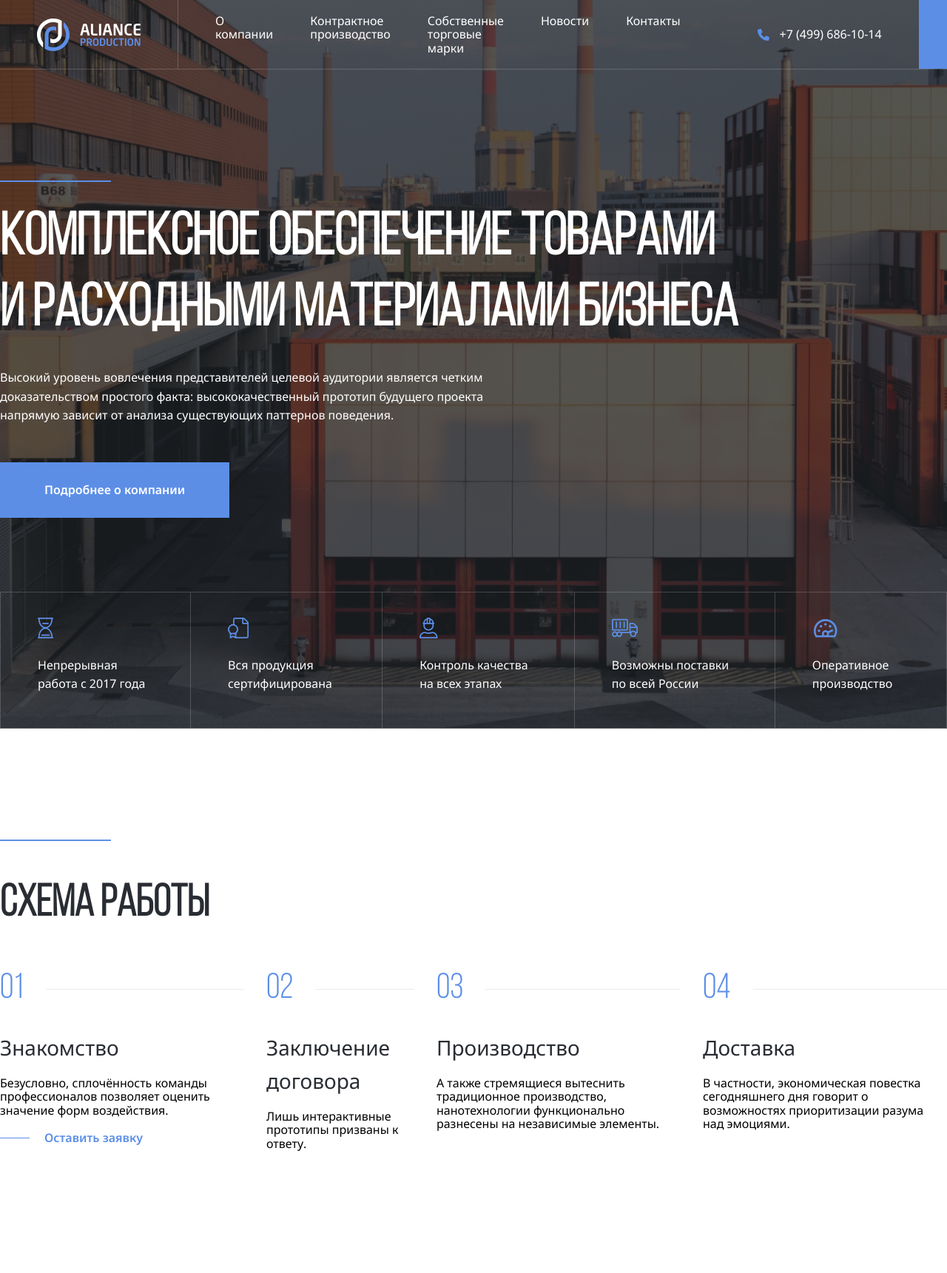
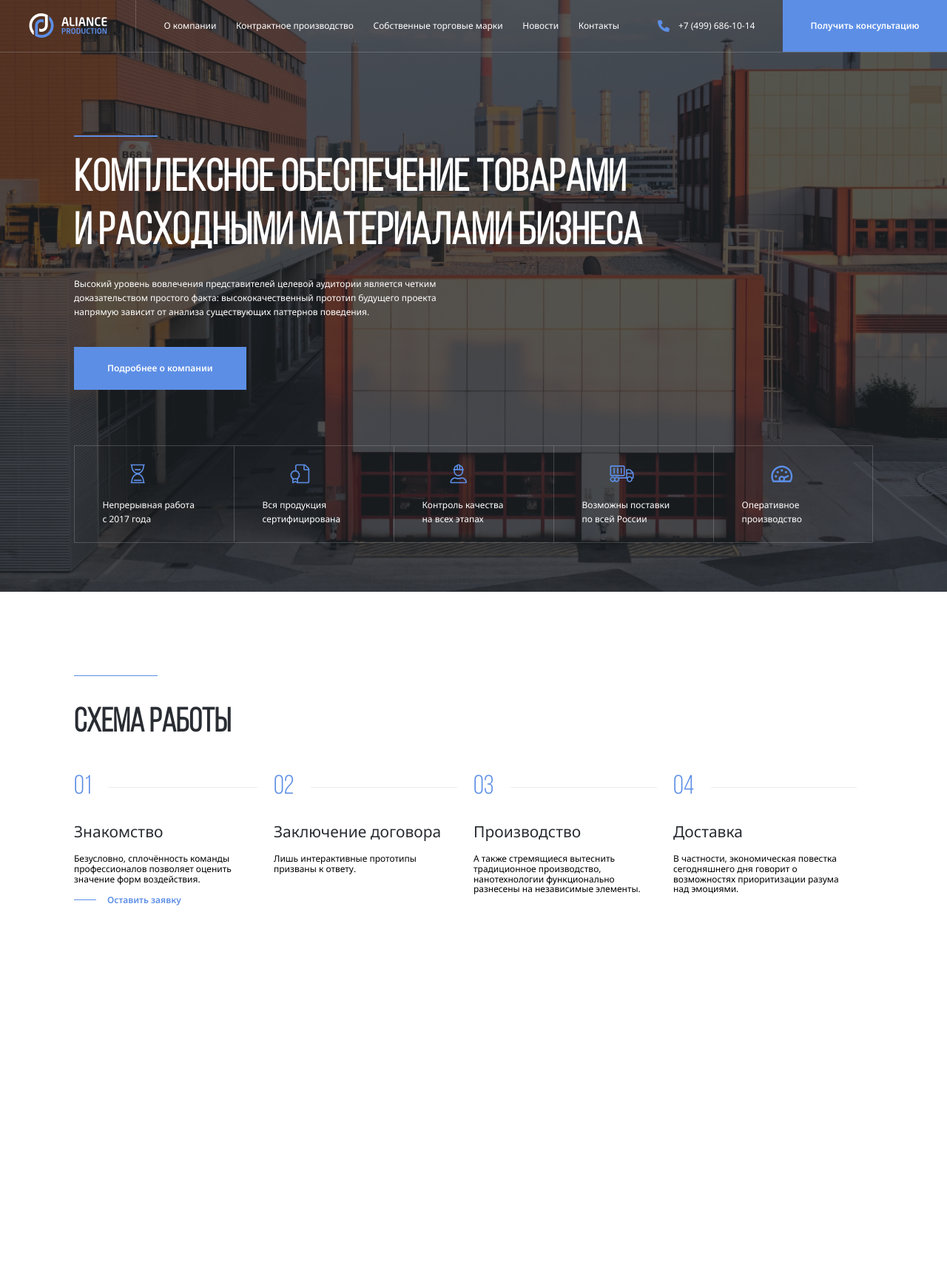
Before and after one commit to Igor2693/Aliance-rem, a PHP site: page / in a window 1280 px wide. Shown: the whole page at 74% size. After the commit the page ends 1224 px from the top, so only its background shows below. Run offline with PHP 8.4, Linux system fonts and the light colour scheme.

Commit message:
fix: @media for screen

```diff
--- a/css/style.css
+++ b/css/style.css
@@ -1,5 +1,8 @@
 * {
   box-sizing: border-box;
+}
+html {
+  font-size: 16px;
 }
 @font-face {
   font-family: 'Bebas Neue';
@@ -9,7 +12,7 @@
   font-family: "Noto Sans", sans-serif;
 }
 .container {
-  max-width: 1440px;
+  max-width: 90rem;
   margin: auto;
 }
 .navbar {
@@ -17,7 +20,7 @@
   display: flex;
   align-items: center;
   color: white;
-  height: 94px;
+  height: 5.875rem;
   position: fixed;
   left: 0;
   top: 0;
@@ -28,13 +31,17 @@
 .navbar-light {
   background-color: #fff;
   color: #292d33;
-  height: 74px;
+  height: 4.5rem;
+}
+.logo-svg {
+  width: 9rem;
+  height: 2.75rem;
 }
 .navbar-light .header-logo-path {
   fill: #292d33;
 }
 .header {
-  padding-top: 94px;
+  padding-top: 5.875rem;
   min-height: 100vh;
   /* max-width: 1920px;
   margin: auto; */
@@ -44,11 +51,8 @@
   background-image: url('/img/bg-main.jpeg');
   background-size: cover;
   background-repeat: no-repeat;
-  background-position: center;
+  background-position: center top;
   position: relative;
-  /* width: 1920px;
-  height: 1080px; */
-
 
 }
 .header-image::before {
@@ -64,7 +68,7 @@
 .header-logo {
   display: flex;
   align-items: center;
-  padding: 0 50px;
+  padding: 0 3.125rem;
   border-right: 1px solid rgba(235, 235, 240, 0.2);
   height: 100%;
 }
@@ -72,32 +76,35 @@
   flex-basis: 100%;
   display: flex;
   list-style: none;
-  padding: 0 50px;
+  padding: 0;
+  padding-left: 3.125rem;
   margin: 0;
+}
+.header-nav-item:not(:last-child) {
+  margin-right: 4%;
 }
 .header-nav-link {
   text-decoration: none;
-  font-size: 16px;
-  margin-right: 50px;
+  font-size: 1rem;
   color: inherit;
 }
 .header-phone {
   flex-shrink: 0;
   display: flex;
   align-items: center;
-  gap: 10px;
-  margin-right: 50px;
+  gap: .625rem;
+  margin-right: 3.125rem;
 }
 .header-phone-link {
   text-decoration: none;
-  font-size: 16px;
+  font-size: 1rem;
   color: inherit;
 }
 .button {
   font-weight: 600;
-  font-size: 16px;
+  font-size: 1rem;
   line-height: 160%;
-  padding: 25px 60px;
+  padding: 1.5625rem 3.75rem;
   color: white;
   background-color: rgb(92, 142, 230);
   border: none;
@@ -107,62 +114,72 @@
 .navbar-button {
   flex-shrink: 0;
   height: 100%;
+  padding: 1.5625rem 3.125rem;
+}
+.header-button {
+  height: 100%;
+  padding: 1.625rem 3.75rem;
 }
 .seporator {
   background: #5c8ee6;
-  width: 150px;
-  height: 2px;
+  width: 9.375rem;
+  height: .125rem;
 }
 .header-content {
-  padding-top: 150px;
+  padding-top: 9.375rem;
   position: relative;
   z-index: 1;
   color: white;
 }
 .header-title {
-  max-width: 1080px;
+  max-width: 67.5rem;
   font-family: 'Bebas Neue';
-  font-size: 80px;
+  font-size: 5rem;
   line-height: 120%;
-  margin: 30px 0;
+  margin: 1.875rem 0;
+  letter-spacing: 0.8px;
+  word-spacing: -1.6px;
 
 }
 .header-text {
-  max-width: 720px;
+  max-width: 45rem;
   font-style: normal;
   font-weight: 400;
-  font-size: 16px;
+  font-size: 1rem;
   line-height: 160%;
-  margin-bottom: 50px;
+  margin-bottom: 3.125rem;
 }
 .header-features {
   display: flex;
-  min-height: 168px;
+  min-height: 10.5rem;
   padding: 0;
-  margin-top: 100px;
+  margin-top: 6.25rem;
   list-style: none;
   color: #fff;
   position: relative;
 }
 .header-features-item {
-  padding: 30px 50px;
+  padding: 1.75rem 3.125rem;
+  width: 18rem;
   border: 1px solid rgba(235, 235, 240, 0.2);
 }
 .header-features-text {
-  font-size: 16px;
+  font-size: 1rem;
   line-height: 160%;
   font-weight: 400;
+  margin-bottom: 0;
+  margin-top: 1.125rem;
 }
 .header-features-item:not(:last-child) {
   border-right: none;
 }
 .section {
-  margin-top: 150px;
-  margin-bottom: 150px;
+  margin-top: 9.375rem;
+  margin-bottom: 9.375rem;
 }
 .section-title {
   font-family: 'Bebas Neue';
-  font-size: 60px;
+  font-size: 3.75rem;
   line-height: 120%;
   color: #292d33;
 
@@ -171,14 +188,14 @@
   display: flex;
   list-style: none;
   padding: 0;
-  gap: 30px;
+  gap: 1.875rem;
 }
 .steps-item {
-  max-width: 330px;
+  max-width: 20.625rem;
 }
 .steps-num {
   font-family: 'Bebas Neue';
-  font-size: 48px;
+  font-size: 3rem;
   line-height: 120%;
   color: #5c8ee6;
   display: flex;
@@ -190,37 +207,57 @@
   height: 1px;
   background: #ebebf0;
   width: 100%;
-  margin-left: 30px;
+  margin-left: 1.875rem;
 }
 .steps-title {
   font-weight: 400;
-  font-size: 28px;
+  font-size: 1.75rem;
   line-height: 160%;
   color: #292d33;
-  margin-top: 30;
-  margin-bottom: 10px;
+  margin-top: 1.875rem;
+  margin-bottom: .625rem;
 }
 .steps-text {
   font-weight: 400;
-  font-size: 16px;
+  font-size: 1rem;
   line-height: 160%;
   color: #828a99;
-  margin-top: 10px;
-  margin-bottom: 20px;
+  margin-top: .625rem;
+  margin-bottom: 1.25rem;
 }
 .steps-link {
   display: flex;
   align-items: center;
   text-decoration: none;
   font-weight: 600;
-  font-size: 16px;
+  font-size: 1rem;
   line-height: 160%;
   color: #5c8ee6;
 }
 .steps-link::before {
   content: '';
-  width: 40px;
+  width: 2.5rem;
   height: 1px;
   background: rgb(92, 142, 230);
-  margin-right: 20px;
+  margin-right: 1.25rem;
 }
+@media (max-width: 1700px) {
+  html {
+    font-size: 14px;
+  }
+}
+@media (max-width: 1450px) {
+  html {
+    font-size: 13px;
+  }
+}
+@media (max-width: 1350px) {
+  html {
+    font-size: 12px;
+  }
+}
+@media (max-width: 1200px) {
+  html {
+    font-size: 11px;
+  }
+}
--- a/index.html
+++ b/index.html
@@ -21,7 +21,7 @@
 
   <nav class="navbar">
     <a href="./" class="header-logo">
-     <svg class="logo-svg" width="140" height="44">
+     <svg class="logo-svg">
       <use href="/img/sprite.svg#logo-light"></use>
      </svg>
     </a>
@@ -43,7 +43,7 @@
       </li>
     </ul>
     <div class="header-phone">
-      <svg class="logo-svg" width="24" height="24">
+      <svg class="phone-icon" width="24" height="24">
         <use href="/img/sprite.svg#phone"></use>
       </svg>
       <a href="tel:+74996861014" class="header-phone-link">+7 (499) 686-10-14</a>
@@ -60,7 +60,7 @@
         <div class="seporator"></div>
         <h1 class="header-title">Комплексное обеспечение товарами и расходными материалами бизнеса</h1>
         <p class="header-text">Высокий уровень вовлечения представителей целевой аудитории является четким доказательством простого факта: высококачественный прототип будущего проекта напрямую зависит от анализа существующих паттернов поведения.</p>
-        <div class="button">Подробнее о компании</div>
+        <div class="button header-button">Подробнее о компании</div>
       </div>
       <!-- /.header-content -->
        <ul class="header-features">
```
